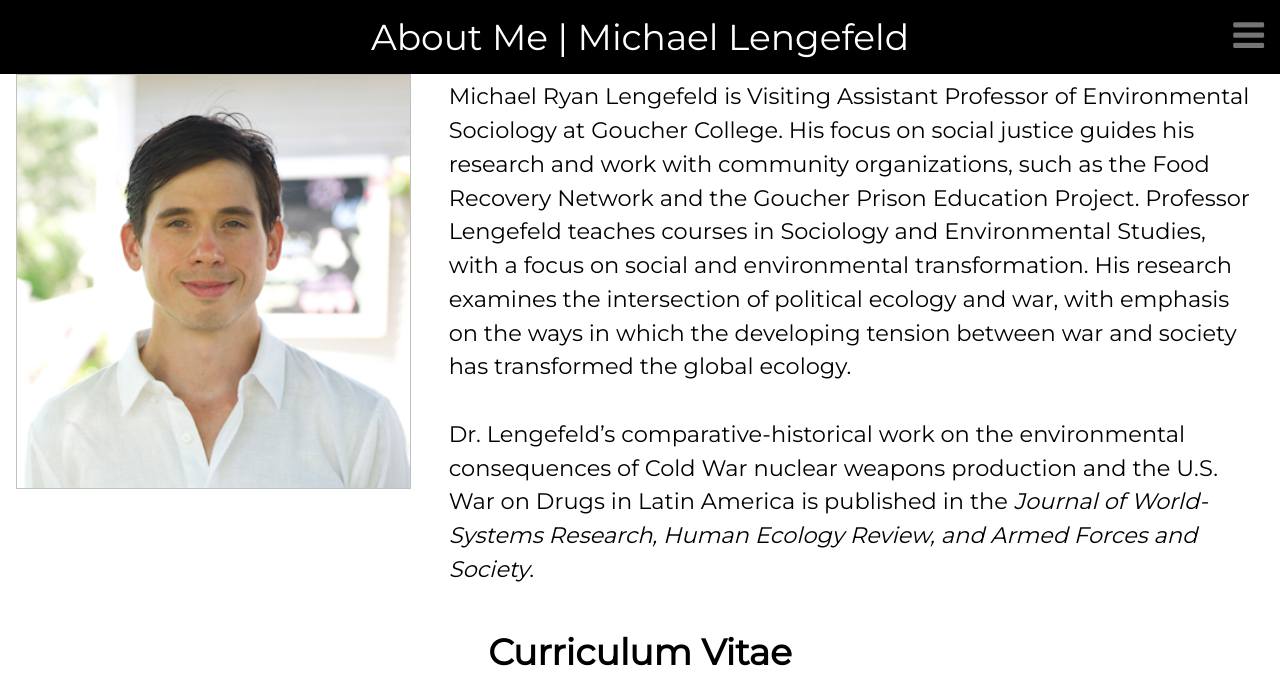
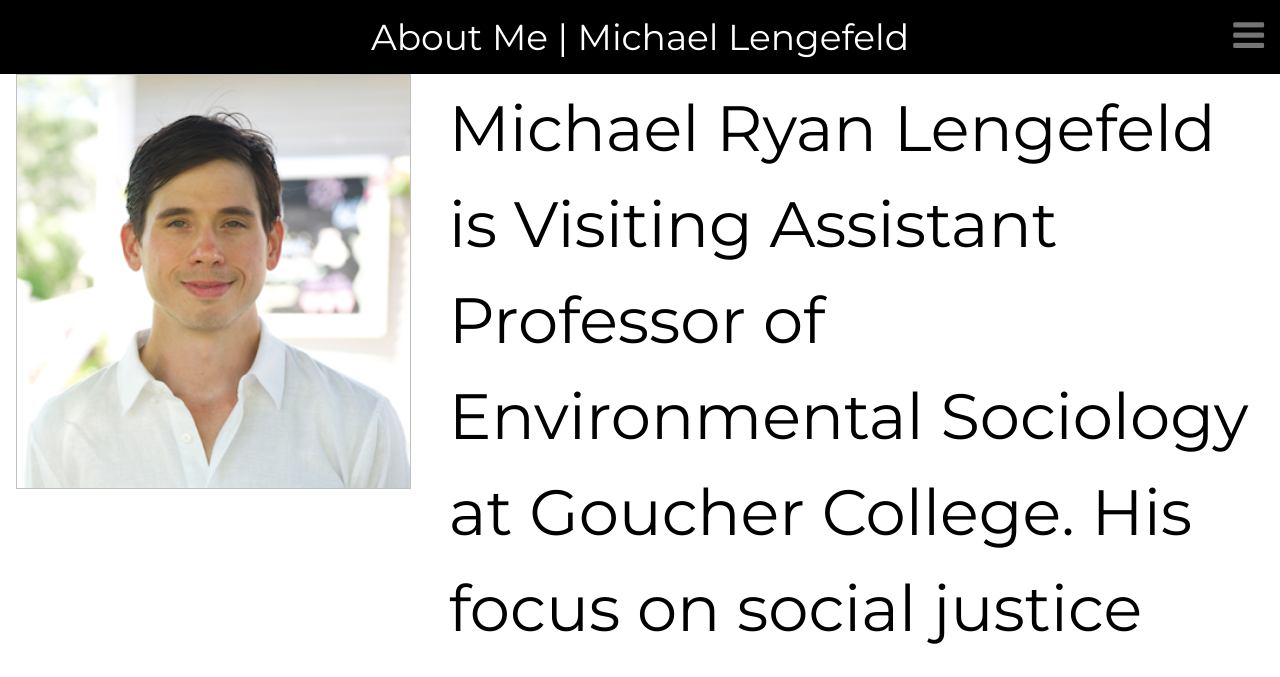
Before and after one commit to resilience1/resilience1.github.io, a Jekyll site: the page built from about/index.html, in a window 1280 px wide. Shown: the top 677 px of the page. Built offline with Jekyll 4.4.1, drawn with Linux system fonts in a browser that asks for light colours; nearby versions of some CDN libraries.

Commit message:
Update index.html

```diff
--- a/about/index.html
+++ b/about/index.html
@@ -61,7 +61,7 @@ title: About Me
 	</div>
 
 	<div class="w3-twothird w3-container w3-white">
-		<h2>Michael Ryan Lengefeld is Visiting Assistant Professor of Environmental Sociology
+		<h2 style="font-size:5vw;">Michael Ryan Lengefeld is Visiting Assistant Professor of Environmental Sociology
 		at Goucher College. His focus on social justice guides his research and work
 		with community organizations, such as the Food Recovery Network and the Goucher
 		Prison Education Project. Professor Lengefeld teaches courses in Sociology and
```
